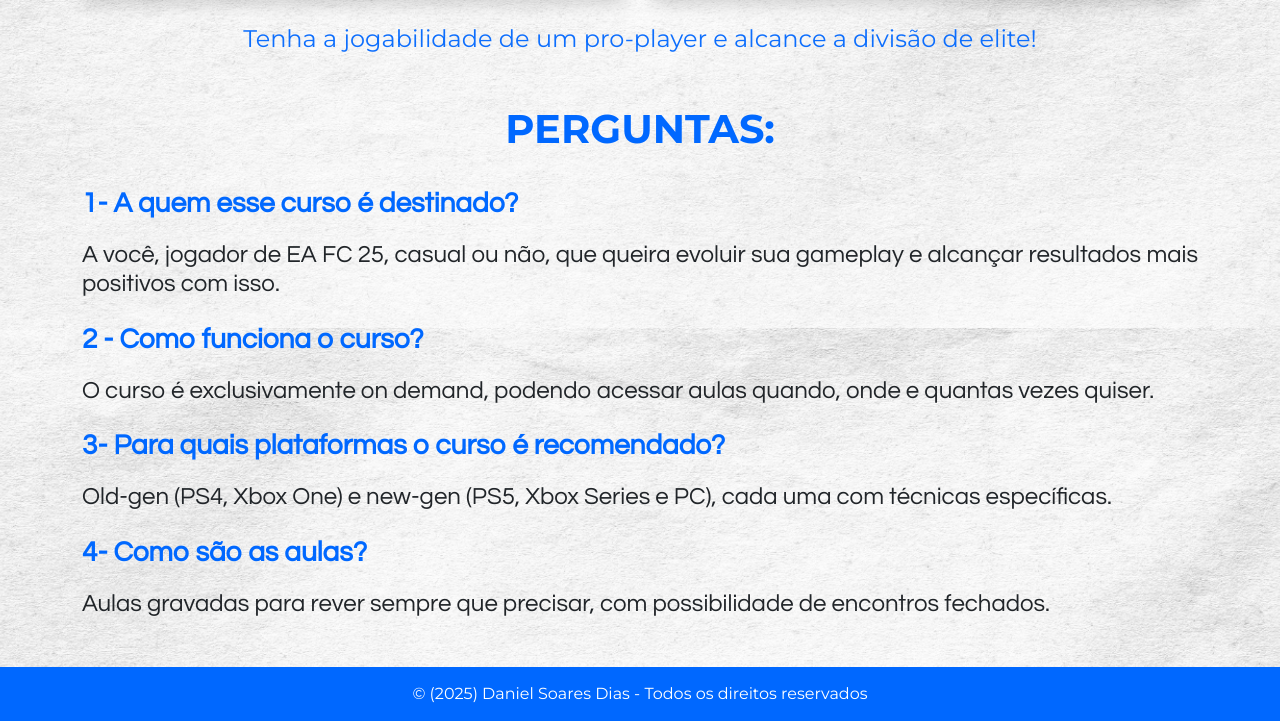
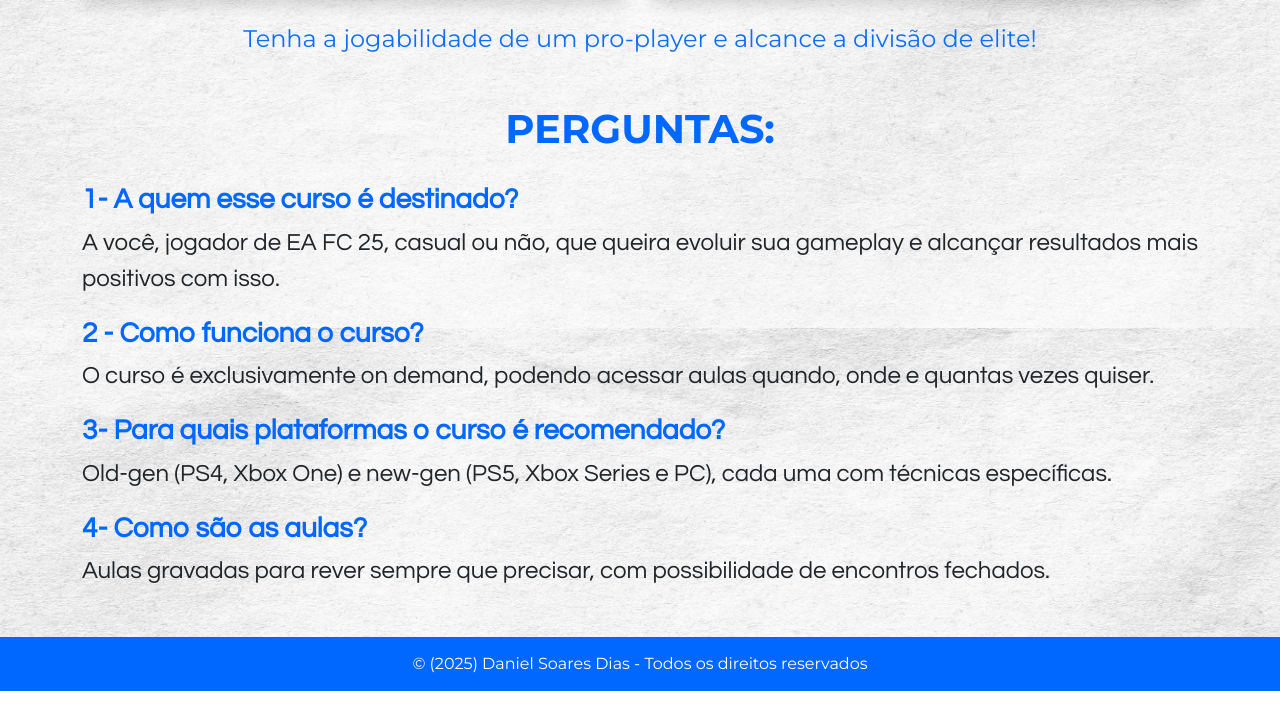
Before and after one commit to DanielSoaresDias/semana-5, a plain HTML site: page public/main/index.html in a window 1280 px wide. Shown: the part 1272-1993 px from the top of the page. After the commit the page ends 1963 px from the top, so only its background shows below. Drawn offline with nearby package versions, Linux system fonts and the light colour scheme; a script that the page names is missing; files whose address does not match are found by name.

Commit message:
pastas arrumadas

```diff
--- a/public/index.html
+++ b/public/main/index.html
@@ -42,7 +42,7 @@
     <!-- Botão de Login -->
     <div class="position-absolute top-0 end-0 m-3">
       <a href="login.html" class="btn btn-light d-flex align-items-center gap-2 shadow-sm">
-        <img src="iconlogin.png" alt="Login" width="20" height="20"> LOGIN
+        <img src="../images/iconlogin.png" alt="Login" width="20" height="20"> LOGIN
       </a>
     </div>
 
@@ -56,8 +56,8 @@
 
   <!-- Imagens -->
     <div class="image-container text-center">
-      <img id="1" src="imagemprincipal.png" alt="" class="imagem-principal img-fluid">
-      <img src="LogoEaFC.png" alt="" class="logoeafc img-fluid">
+      <img id="1" src="../images/imagemprincipal.png" alt="" class="imagem-principal img-fluid">
+      <img src="../images/LogoEaFC.png" alt="" class="logoeafc img-fluid">
     </div>
 
     <p class="Textoaprenda">APRENDA AS MELHORES TÉCNICAS E DOMINE O JOGO!</p>
@@ -66,11 +66,11 @@
     <div class="row text-center justify-content-center">
       <div class="col-md-6 mb-4">
         <p class="fs-3 fw-bold text-primary">SAIA DISSO:</p>
-        <img id="2" src="timebronze.jpg" alt="" class="img-fluid rounded shadow">
+        <img id="2" src="../images/timebronze.jpg" alt="" class="img-fluid rounded shadow">
       </div>
       <div class="col-md-6 mb-4">
         <p class="fs-3 fw-bold text-primary">PARA ISSO:</p>
-        <img id="3" src="timeut.jpg" alt="" class="img-fluid rounded shadow">
+        <img id="3" src="../images/timeut.jpg" alt="" class="img-fluid rounded shadow">
       </div>
     </div>
 
@@ -79,17 +79,17 @@
     <article class="Caixaperguntas my-5">
       <h1>PERGUNTAS:</h1>
 
-      <p>1- A quem esse curso é destinado?</p>
-      <h2>A você, jogador de EA FC 25, casual ou não, que queira evoluir sua gameplay e alcançar resultados mais positivos com isso.</h2>
+      <h2>1- A quem esse curso é destinado?</h2>
+      <p>A você, jogador de EA FC 25, casual ou não, que queira evoluir sua gameplay e alcançar resultados mais positivos com isso.</p>
 
-      <p>2 - Como funciona o curso?</p>
-      <h2>O curso é exclusivamente on demand, podendo acessar aulas quando, onde e quantas vezes quiser.</h2>
+      <h2>2 - Como funciona o curso?</h2>
+      <p>O curso é exclusivamente on demand, podendo acessar aulas quando, onde e quantas vezes quiser.</p>
 
-      <p>3- Para quais plataformas o curso é recomendado?</p>
-      <h2>Old-gen (PS4, Xbox One) e new-gen (PS5, Xbox Series e PC), cada uma com técnicas específicas.</h2>
+      <h2>3- Para quais plataformas o curso é recomendado?</h2>
+      <p>Old-gen (PS4, Xbox One) e new-gen (PS5, Xbox Series e PC), cada uma com técnicas específicas.</p>
 
-      <p>4- Como são as aulas?</p>
-      <h2>Aulas gravadas para rever sempre que precisar, com possibilidade de encontros fechados.</h2>
+      <h2>4- Como são as aulas?</h2>
+      <p>Aulas gravadas para rever sempre que precisar, com possibilidade de encontros fechados.</p>
     </article>
   </main>
 
--- a/public/styles.css
+++ b/public/main/styles.css
@@ -98,7 +98,7 @@ body {
   margin-bottom: 30px;
 }
 
-.Caixaperguntas p {
+.Caixaperguntas h2 {
   font-family: var(--fonte-secundaria);
   font-size: 28px;
   font-weight: 600;
@@ -106,7 +106,7 @@ body {
   margin-top: 20px;
 }
 
-.Caixaperguntas h2 {
+.Caixaperguntas p {
   font-family: var(--fonte-secundaria);
   text-align: justify;
   font-size: 24px;
```
Also changed, not shown: public/detalhes/app.js (added), public/detalhes/detalhes.html (renamed from public/detalhes.html), public/images/LogoEaFC.png (renamed from public/LogoEaFC.png), public/images/backgroundimage.png (renamed from public/backgroundimage.png), public/images/iconlogin.png (renamed from public/iconlogin.png), public/images/imagemprincipal.png (renamed from public/imagemprincipal.png), public/images/timebronze.jpg (renamed from public/timebronze.jpg), public/images/timeut.jpg (renamed from public/timeut.jpg).
